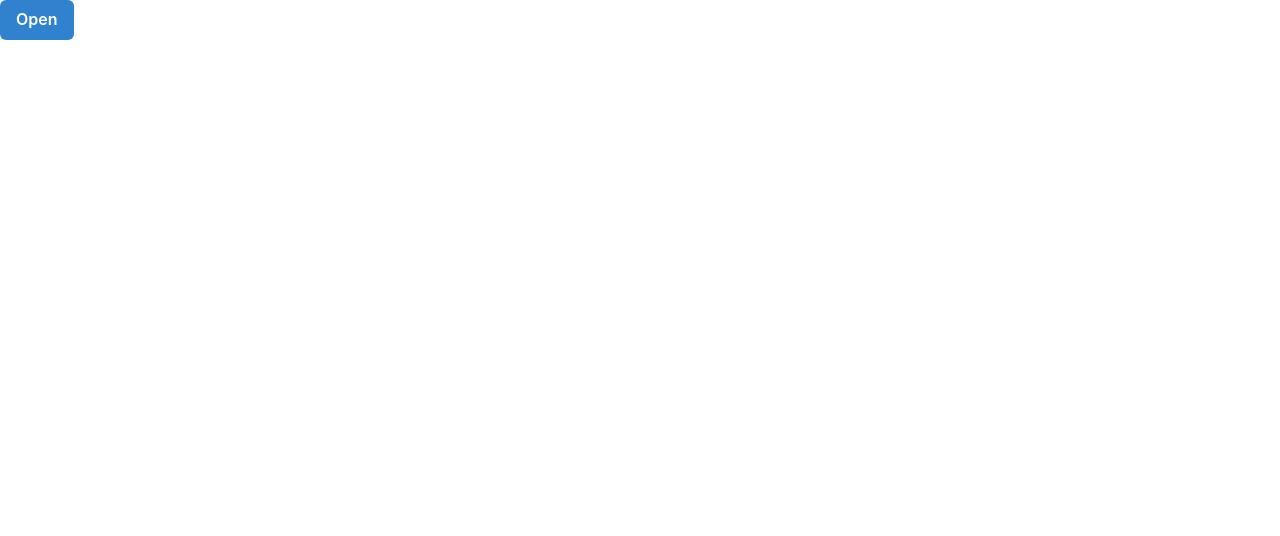
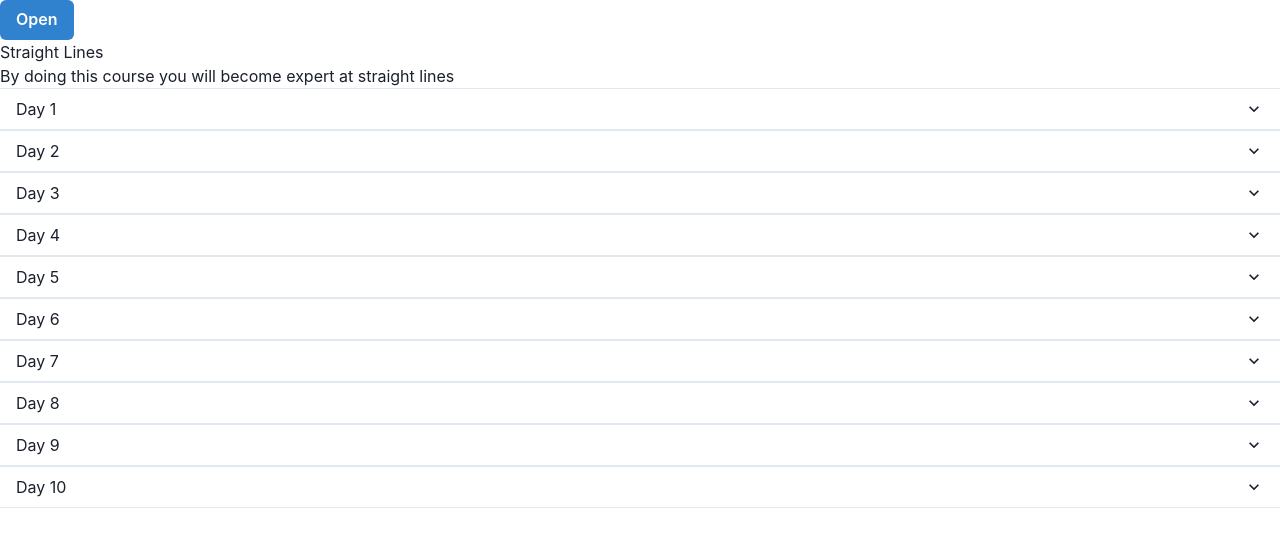
Before and after one commit to slyjain/JEENavigator, a React (Vite) app in the folder frontend/: page / in a window 1280 px wide. Shown: the top 536 px of the page. Built offline with nearby package versions, Linux system fonts and the light colour scheme.

Commit message:
Add Acordian

```diff
--- a/frontend/package.json
+++ b/frontend/package.json
@@ -11,6 +11,10 @@
   },
   "dependencies": {
     "@chakra-ui/icons": "^2.1.1",
+    "@chakra-ui/react": "^2.8.2",
+    "@emotion/react": "^11.13.0",
+    "@emotion/styled": "^11.13.0",
+    "framer-motion": "^11.3.21",
     "react": "^18.3.1",
     "react-dom": "^18.3.1"
   },
--- a/frontend/src/App.jsx
+++ b/frontend/src/App.jsx
@@ -2,7 +2,7 @@ import { useState } from 'react'
 
 import './App.css'
 import SideDrawer from './component/SideDrawer'
-
+import MainPage from './component/MainPage/MainPage'
 function App() {
 
 
@@ -10,6 +10,7 @@ function App() {
     <>
       <div className="App">
         <SideDrawer/>
+        <MainPage/>
       </div>
     </>
   )
--- /dev/null
+++ b/frontend/src/component/MainPage/Acordian.jsx
@@ -0,0 +1,38 @@
+import React from 'react'
+import data from './data'
+import { Box } from '@chakra-ui/react'
+import {
+    Accordion,
+    AccordionItem,
+    AccordionButton,
+    AccordionPanel,
+    AccordionIcon,
+
+  } from '@chakra-ui/react'
+const Acordian = () => {
+  return (
+    <div><Accordion allowToggle>
+
+
+    {data.map((item,index)=>{
+        return(
+        <div> <AccordionItem>
+      <h2>
+        <AccordionButton>
+          <Box as='span' flex='1' textAlign='left'>
+            {item.day}
+          </Box>
+          <AccordionIcon />
+        </AccordionButton>
+      </h2>
+      <AccordionPanel pb={4}>
+        {item.topicName}
+      </AccordionPanel>
+    </AccordionItem></div>)})
+  }
+
+  </Accordion></div>
+  )
+}
+
+export default Acordian
--- /dev/null
+++ b/frontend/src/component/MainPage/MainPage.jsx
@@ -0,0 +1,13 @@
+import React from 'react'
+import Acordian from './Acordian'
+const MainPage = () => {
+  return (
+   <>
+   <div className="heading">Straight Lines</div>
+   <div className="description">By doing this course you will become expert at straight lines</div>
+   <Acordian/>
+   </>
+  )
+}
+
+export default MainPage
--- /dev/null
+++ b/frontend/src/component/MainPage/data.js
@@ -0,0 +1,44 @@
+const data=[
+    {
+        day:"Day 1",
+        topicName:"Introduction to Straight Lines"
+    },
+    {
+        day:"Day 2",
+        topicName:"Slope of a Line"
+    },
+    {
+        day:"Day 3",
+        topicName:"Equation of a Line"
+    },
+    {
+        day:"Day 4",
+        topicName:"Intercept Form of a Line"
+    },
+    {
+        day:"Day 5",
+        topicName:"Point Slope Form of a Line"
+    },
+    {
+        day:"Day 6",
+        topicName:"Two Point Form of a Line"
+    },
+    {
+        day:"Day 7",
+        topicName:"Slope Intercept Form of a Line"
+    },
+    {
+        day:"Day 8",
+        topicName:"Normal Form of a Line"
+    },
+    {
+        day:"Day 9",
+        topicName:"Distance of a Point from a Line"
+    },
+    {
+        day:"Day 10",
+        topicName:"Angle between two Lines"
+    }
+]
+
+export default data
```
Also changed, not shown: 1 other file (tests, documents, lock files or other folders).
